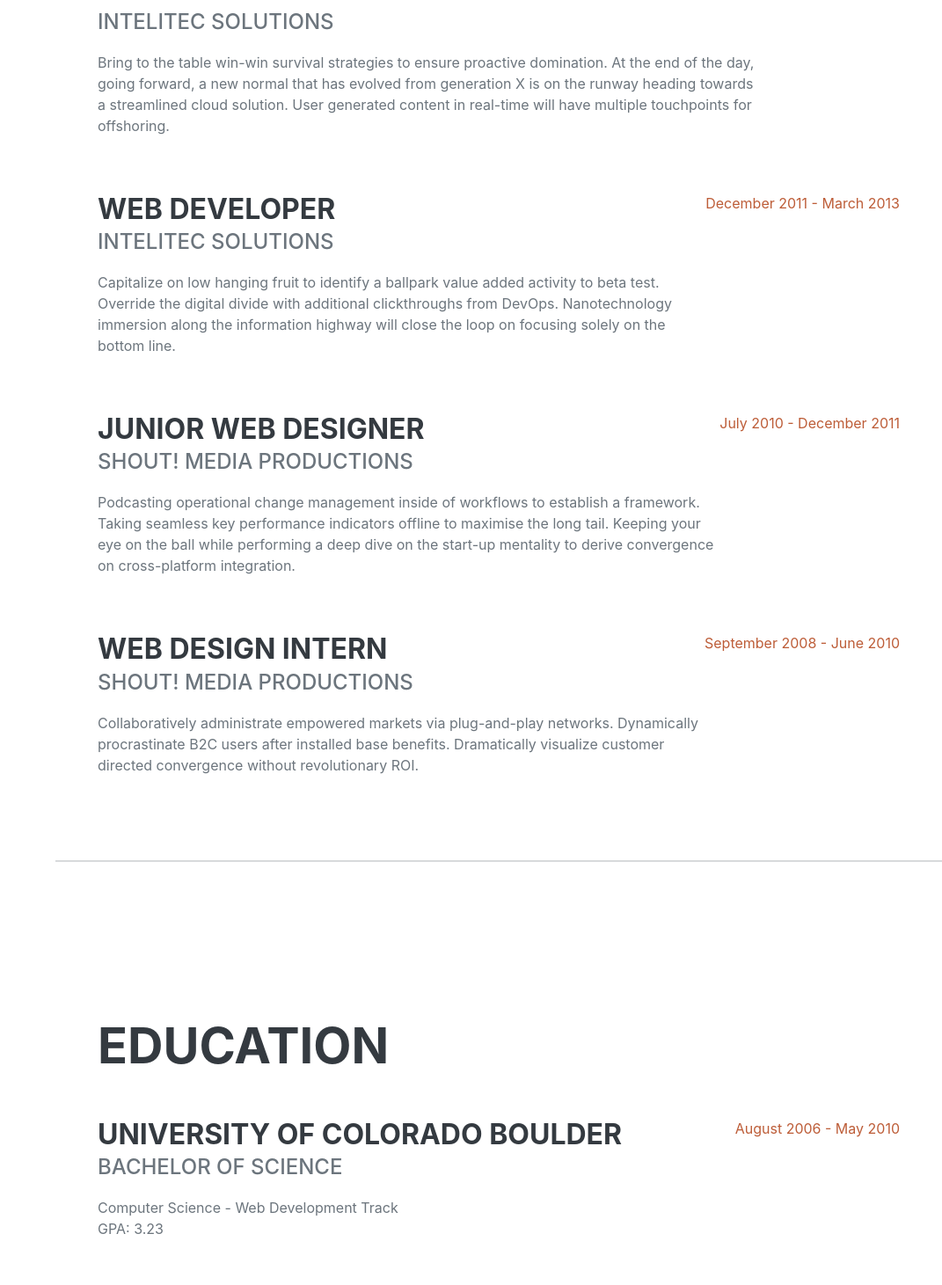
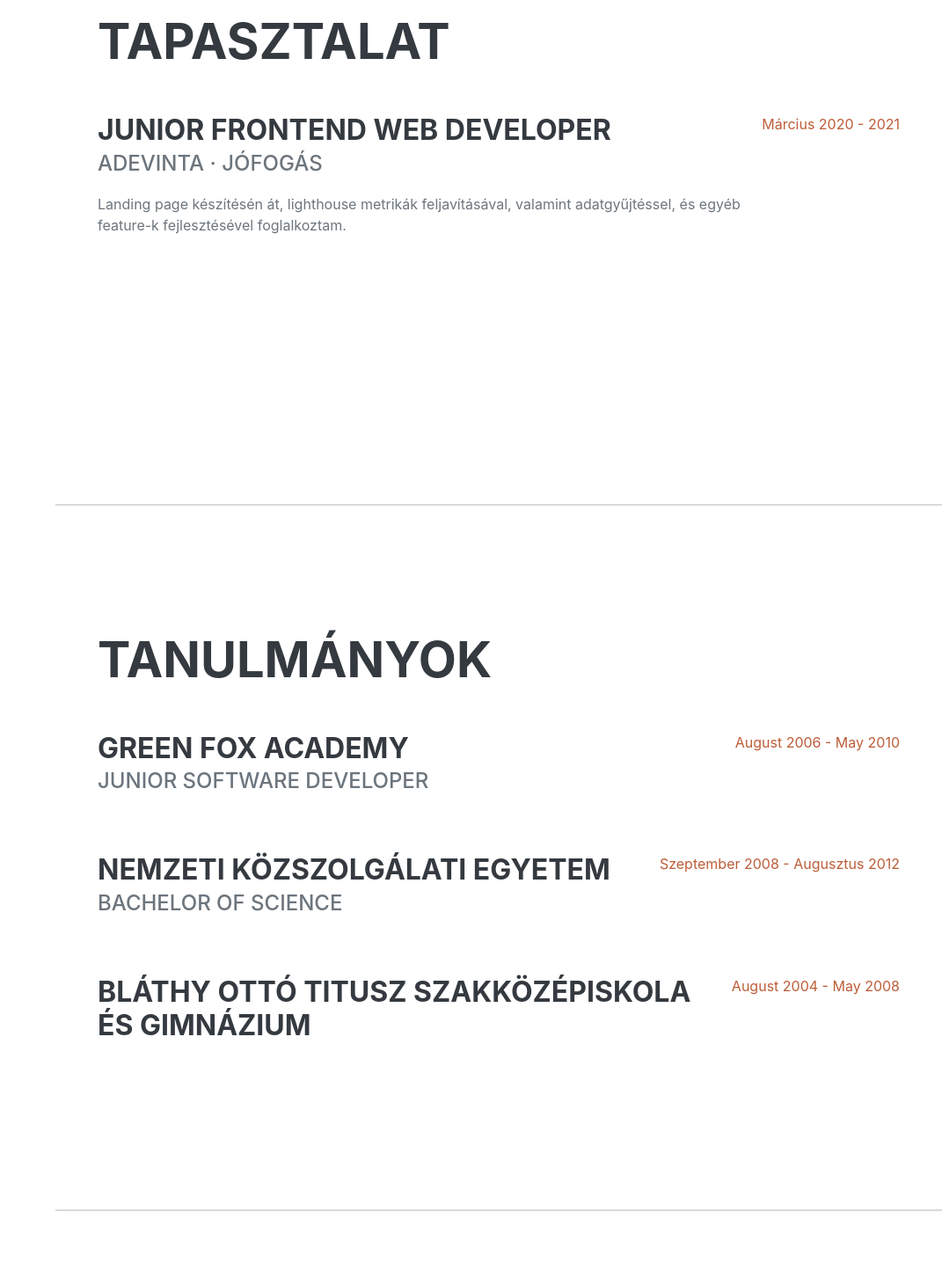
Before and after one commit to Galicz555/vueCV, a Vue app in the folder projectCV/: page / in a window 1280 px wide. Shown: the part 1029-2490 px from the top of the page at 88% size, without its empty margins (209-1280 px from the left). Built offline with nearby package versions, Linux system fonts and the light colour scheme; a web font is replaced by a local one.

Commit message:
Updated CV text part 1

```diff
--- a/projectCV/src/components/CV.vue
+++ b/projectCV/src/components/CV.vue
@@ -5,17 +5,40 @@
 			<div class="resume-section-content">
 				<h1 class="mb-0">
 					Galicz
-                  <span class="text-primary">Mihály</span>
+					<span class="text-primary"> Mihály </span>
 				</h1>
 				<div class="subheading mb-5">
 					1037 Budapest · Gyógyszergyár utca 42. · 06306470972 ·
 					<a href="mailto:galicz555@gmail.com">galicz555@gmail.com</a>
 				</div>
-              <p class="lead mb-5">I am experienced in leveraging agile frameworks to provide a robust synopsis for high level overviews. Iterative approaches to corporate strategy foster collaborative thinking to further the overall value proposition.</p>
+				<p class="lead mb-5">
+					I am experienced in leveraging agile frameworks to provide a robust
+					synopsis for high level overviews. Iterative approaches to corporate
+					strategy foster collaborative thinking to further the overall value
+					proposition.
+				</p>
 				<div class="social-icons">
-                  <a class="social-icon" href="https://www.linkedin.com/in/mig555/" target="_blank"><i class="fab fa-linkedin-in"></i></a>
-                  <a class="social-icon" href="https://github.com/Galicz555" target="_blank"><i class="fab fa-github"></i></a>
-                  <a class="social-icon" href="https://www.facebook.com/mihaly.galicz/" target="_blank"><i class="fab fa-facebook-f"></i></a>
+					<a
+						class="social-icon"
+						href="https://www.linkedin.com/in/mig555/"
+						target="_blank"
+					>
+						<i class="fab fa-linkedin-in"></i>
+					</a>
+					<a
+						class="social-icon"
+						href="https://github.com/Galicz555"
+						target="_blank"
+					>
+						<i class="fab fa-github"></i>
+					</a>
+					<a
+						class="social-icon"
+						href="https://www.facebook.com/mihaly.galicz/"
+						target="_blank"
+					>
+						<i class="fab fa-facebook-f"></i>
+					</a>
 				</div>
 			</div>
 		</section>
@@ -23,38 +46,22 @@
 		<!-- Experience-->
 		<section class="resume-section" id="experience">
 			<div class="resume-section-content">
-              <h2 class="mb-5">Experience</h2>
-              <div class="d-flex flex-column flex-md-row justify-content-between mb-5">
+				<h2 class="mb-5">Tapasztalat</h2>
+				<div
+					class="d-flex flex-column flex-md-row justify-content-between mb-5"
+				>
 					<div class="flex-grow-1">
-                      <h3 class="mb-0">Senior Web Developer</h3>
-                      <div class="subheading mb-3">Intelitec Solutions</div>
-                      <p>Bring to the table win-win survival strategies to ensure proactive domination. At the end of the day, going forward, a new normal that has evolved from generation X is on the runway heading towards a streamlined cloud solution. User generated content in real-time will have multiple touchpoints for offshoring.</p>
+						<h3 class="mb-0">Junior Frontend Web Developer</h3>
+						<div class="subheading mb-3">Adevinta · Jófogás</div>
+						<p>
+							Landing page készítésén át, lighthouse metrikák feljavításával,
+							valamint adatgyűjtéssel, és egyéb feature-k fejlesztésével
+							foglalkoztam.
+						</p>
 					</div>
-                  <div class="flex-shrink-0"><span class="text-primary">March 2013 - Present</span></div>
+					<div class="flex-shrink-0">
+						<span class="text-primary">Március 2020 - 2021</span>
 					</div>
-              <div class="d-flex flex-column flex-md-row justify-content-between mb-5">
-                  <div class="flex-grow-1">
-                      <h3 class="mb-0">Web Developer</h3>
-                      <div class="subheading mb-3">Intelitec Solutions</div>
-                      <p>Capitalize on low hanging fruit to identify a ballpark value added activity to beta test. Override the digital divide with additional clickthroughs from DevOps. Nanotechnology immersion along the information highway will close the loop on focusing solely on the bottom line.</p>
-                  </div>
-                  <div class="flex-shrink-0"><span class="text-primary">December 2011 - March 2013</span></div>
-              </div>
-              <div class="d-flex flex-column flex-md-row justify-content-between mb-5">
-                  <div class="flex-grow-1">
-                      <h3 class="mb-0">Junior Web Designer</h3>
-                      <div class="subheading mb-3">Shout! Media Productions</div>
-                      <p>Podcasting operational change management inside of workflows to establish a framework. Taking seamless key performance indicators offline to maximise the long tail. Keeping your eye on the ball while performing a deep dive on the start-up mentality to derive convergence on cross-platform integration.</p>
-                  </div>
-                  <div class="flex-shrink-0"><span class="text-primary">July 2010 - December 2011</span></div>
-              </div>
-              <div class="d-flex flex-column flex-md-row justify-content-between">
-                  <div class="flex-grow-1">
-                      <h3 class="mb-0">Web Design Intern</h3>
-                      <div class="subheading mb-3">Shout! Media Productions</div>
-                      <p>Collaboratively administrate empowered markets via plug-and-play networks. Dynamically procrastinate B2C users after installed base benefits. Dramatically visualize customer directed convergence without revolutionary ROI.</p>
-                  </div>
-                  <div class="flex-shrink-0"><span class="text-primary">September 2008 - June 2010</span></div>
 				</div>
 			</div>
 		</section>
@@ -62,23 +69,40 @@
 		<!-- Education-->
 		<section class="resume-section" id="education">
 			<div class="resume-section-content">
-              <h2 class="mb-5">Education</h2>
-              <div class="d-flex flex-column flex-md-row justify-content-between mb-5">
+				<h2 class="mb-5">Tanulmányok</h2>
+				<div
+					class="d-flex flex-column flex-md-row justify-content-between mb-5"
+				>
 					<div class="flex-grow-1">
-                      <h3 class="mb-0">University of Colorado Boulder</h3>
+						<h3 class="mb-0">Green Fox Academy</h3>
+						<div class="subheading mb-3">Junior software developer</div>
+					</div>
+					<div class="flex-shrink-0">
+						<span class="text-primary">August 2006 - May 2010</span>
+					</div>
+				</div>
+				<div
+					class="d-flex flex-column flex-md-row justify-content-between mb-5"
+				>
+					<div class="flex-grow-1">
+						<h3 class="mb-0">Nemzeti Közszolgálati Egyetem</h3>
 						<div class="subheading mb-3">Bachelor of Science</div>
-                      <div>Computer Science - Web Development Track</div>
-                      <p>GPA: 3.23</p>
 					</div>
-                  <div class="flex-shrink-0"><span class="text-primary">August 2006 - May 2010</span></div>
+					<div class="flex-shrink-0">
+						<span class="text-primary">Szeptember 2008 - Augusztus 2012</span>
 					</div>
-              <div class="d-flex flex-column flex-md-row justify-content-between">
+				</div>
+				<div
+					class="d-flex flex-column flex-md-row justify-content-between mb-5"
+				>
 					<div class="flex-grow-1">
-                      <h3 class="mb-0">James Buchanan High School</h3>
-                      <div class="subheading mb-3">Technology Magnet Program</div>
-                      <p>GPA: 3.56</p>
+						<h3 class="mb-0">
+							Bláthy Ottó Titusz Szakközépiskola és Gimnázium
+						</h3>
 					</div>
-                  <div class="flex-shrink-0"><span class="text-primary">August 2002 - May 2006</span></div>
+					<div class="flex-shrink-0">
+						<span class="text-primary">August 2004 - May 2008</span>
+					</div>
 				</div>
 			</div>
 		</section>
@@ -128,8 +152,18 @@
 		<section class="resume-section" id="interests">
 			<div class="resume-section-content">
 				<h2 class="mb-5">Interests</h2>
-              <p>Apart from being a web developer, I enjoy most of my time being outdoors. In the winter, I am an avid skier and novice ice climber. During the warmer months here in Colorado, I enjoy mountain biking, free climbing, and kayaking.</p>
-              <p class="mb-0">When forced indoors, I follow a number of sci-fi and fantasy genre movies and television shows, I am an aspiring chef, and I spend a large amount of my free time exploring the latest technology advancements in the front-end web development world.</p>
+				<p>
+					Apart from being a web developer, I enjoy most of my time being
+					outdoors. In the winter, I am an avid skier and novice ice climber.
+					During the warmer months here in Colorado, I enjoy mountain biking,
+					free climbing, and kayaking.
+				</p>
+				<p class="mb-0">
+					When forced indoors, I follow a number of sci-fi and fantasy genre
+					movies and television shows, I am an aspiring chef, and I spend a
+					large amount of my free time exploring the latest technology
+					advancements in the front-end web development world.
+				</p>
 			</div>
 		</section>
 		<hr class="m-0" />
@@ -139,39 +173,56 @@
 				<h2 class="mb-5">Awards & Certifications</h2>
 				<ul class="fa-ul mb-0">
 					<li>
-                      <span class="fa-li"><i class="fas fa-trophy text-warning"></i></span>
+						<span class="fa-li"
+							><i class="fas fa-trophy text-warning"></i
+						></span>
 						Google Analytics Certified Developer
 					</li>
 					<li>
-                      <span class="fa-li"><i class="fas fa-trophy text-warning"></i></span>
+						<span class="fa-li"
+							><i class="fas fa-trophy text-warning"></i
+						></span>
 						Mobile Web Specialist - Google Certification
 					</li>
 					<li>
-                      <span class="fa-li"><i class="fas fa-trophy text-warning"></i></span>
+						<span class="fa-li"
+							><i class="fas fa-trophy text-warning"></i
+						></span>
 						1
 						<sup>st</sup>
-                      Place - University of Colorado Boulder - Emerging Tech Competition 2009
+						Place - University of Colorado Boulder - Emerging Tech Competition
+						2009
 					</li>
 					<li>
-                      <span class="fa-li"><i class="fas fa-trophy text-warning"></i></span>
+						<span class="fa-li"
+							><i class="fas fa-trophy text-warning"></i
+						></span>
 						1
 						<sup>st</sup>
-                      Place - University of Colorado Boulder - Adobe Creative Jam 2008 (UI Design Category)
+						Place - University of Colorado Boulder - Adobe Creative Jam 2008 (UI
+						Design Category)
 					</li>
 					<li>
-                      <span class="fa-li"><i class="fas fa-trophy text-warning"></i></span>
+						<span class="fa-li"
+							><i class="fas fa-trophy text-warning"></i
+						></span>
 						2
 						<sup>nd</sup>
-                      Place - University of Colorado Boulder - Emerging Tech Competition 2008
+						Place - University of Colorado Boulder - Emerging Tech Competition
+						2008
 					</li>
 					<li>
-                      <span class="fa-li"><i class="fas fa-trophy text-warning"></i></span>
+						<span class="fa-li"
+							><i class="fas fa-trophy text-warning"></i
+						></span>
 						1
 						<sup>st</sup>
 						Place - James Buchanan High School - Hackathon 2006
 					</li>
 					<li>
-                      <span class="fa-li"><i class="fas fa-trophy text-warning"></i></span>
+						<span class="fa-li"
+							><i class="fas fa-trophy text-warning"></i
+						></span>
 						3
 						<sup>rd</sup>
 						Place - James Buchanan High School - Hackathon 2005
@@ -183,8 +234,8 @@
 </template>
 
 <script lang="ts">
-import { defineComponent } from 'vue'
+import { defineComponent } from 'vue';
 export default defineComponent({
 	name: 'CV',
-})
+});
 </script>
```
Lines whose indentation alone changed are shown as unchanged.
